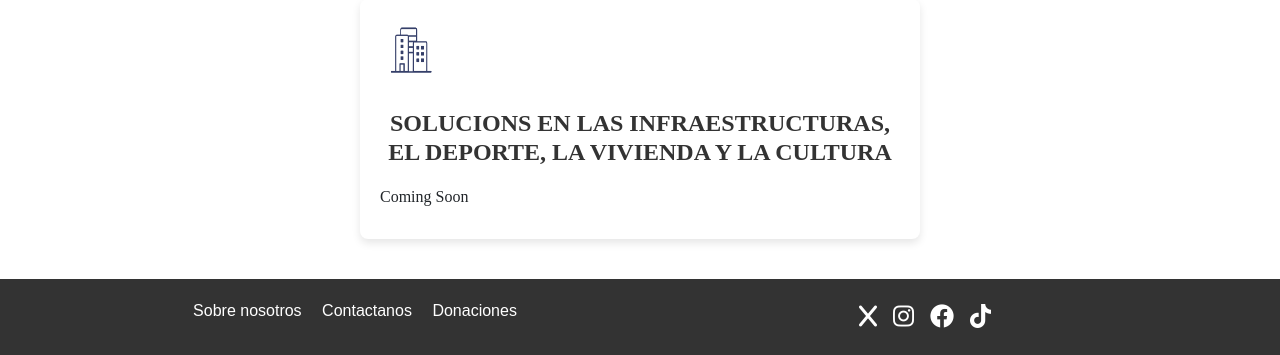
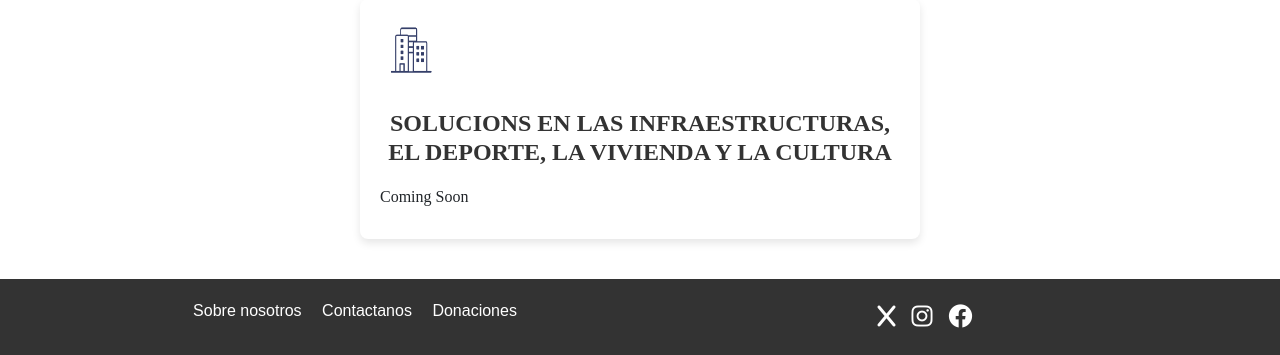
Before and after one commit to CatalunyaRefer/Solucions, a Python web app: template templates/vilanova.html in a window 1280 px wide. Shown: the part 1382-1737 px from the top of the page. Run offline with Jinja, Linux system fonts and the light colour scheme; the template is opened without the code that fills it, so the values that code supplies are empty; some libraries are stand-ins or nearby versions.

Commit message:
Update vilanova.html

```diff
--- a/templates/vilanova.html
+++ b/templates/vilanova.html
@@ -149,17 +149,14 @@
 
         <div class="col-12 col-md-6">
             <div class="d-flex justify-content-center ">
-                <a href="https://x.com" target="_blank" class="social-icon mx-2" title="X">
+                <a href="https://x.com/solucions_org" target="_blank" class="social-icon mx-2" title="X">
                     <i class="fab fa-x"></i>
                 </a>
-                <a href="https://instagram.com" target="_blank" class="social-icon mx-2" title="Instagram">
+                <a href="https://www.instagram.com/solucions_org" target="_blank" class="social-icon mx-2" title="Instagram">
                     <i class="fab fa-instagram"></i>
                 </a>
-                <a href="https://facebook.com" target="_blank" class="social-icon mx-2" title="Facebook">
+                <a href="https://www.facebook.com/solucionselpartitdetots" target="_blank" class="social-icon mx-2" title="Facebook">
                     <i class="fab fa-facebook"></i>
-                </a>
-                <a href="https://tiktok.com" target="_blank" class="social-icon mx-2" title="TikTok">
-                    <i class="fab fa-tiktok"></i>
                 </a>
             </div>
         </div>
```
